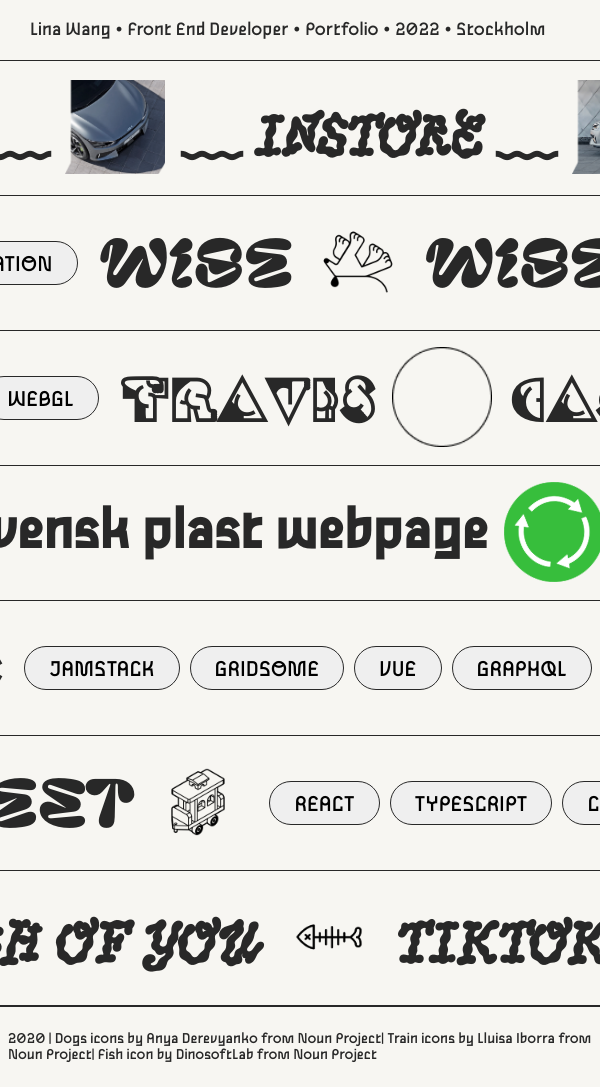
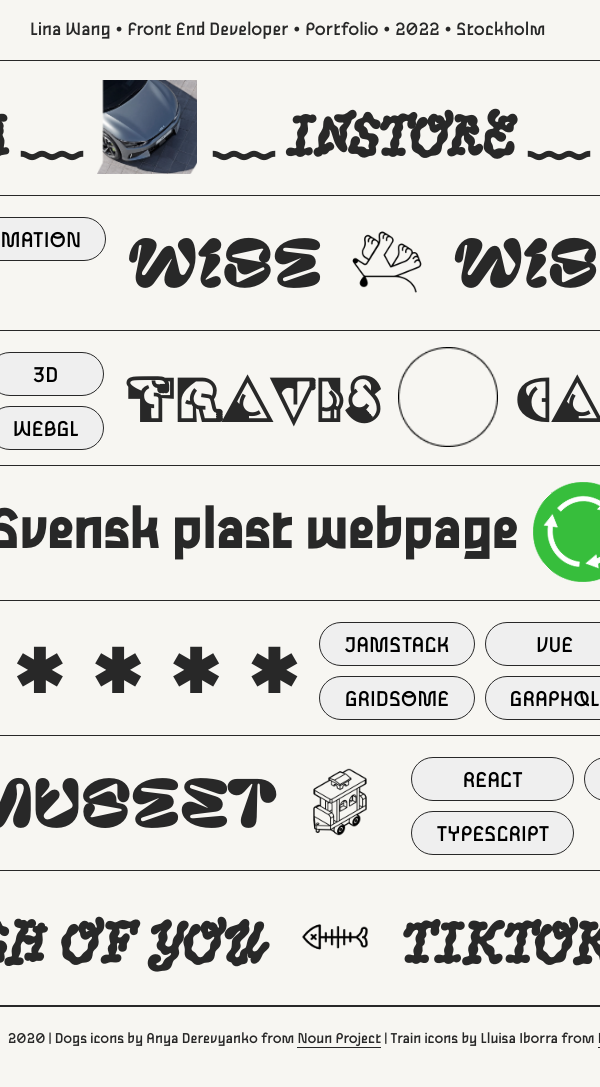
Before and after one commit to LPlox/portfolio, a Next.js app: page / in a window 600 px wide. Built offline with nearby package versions, Linux system fonts and the light colour scheme.

Commit message:
added responsive css

```diff
--- a/pages/index.js
+++ b/pages/index.js
@@ -111,11 +111,11 @@
           2020 | Dogs icons by Anya Derevyanko from{" "}
           <a href="https://thenounproject.com/browse/collection-icon/dogs-140344/?p=1" target="_blank" rel="noreferrer">
             Noun Project
-          </a>
+          </a>{" "}
           | Train icons by Lluisa Iborra from{" "}
           <a href="https://thenounproject.com/browse/collection-icon/toy-train-40887/?p=1" target="_blank" rel="noreferrer">
             Noun Project
-          </a>
+          </a>{" "}
           | Fish icon by DinosoftLab from{" "}
           <a href="https://thenounproject.com/icon/fish-1375938/" target="_blank" rel="noreferrer">
             Noun Project
--- a/styles/Home.module.css
+++ b/styles/Home.module.css
@@ -10,6 +10,13 @@
   padding: var(--homepage-link-margin-left);
   border-top: var(--border-light);
   width: 100%;
+  height: var(--footer-height);
+  overflow-x: scroll;
+  white-space: nowrap;
+}
+
+.footer a {
+  border-bottom: 1px solid var(--foreground-light);
 }
 
 /*
--- a/styles/HomepageLinkWrapper.module.css
+++ b/styles/HomepageLinkWrapper.module.css
@@ -13,6 +13,27 @@
   -ms-overflow-style: none; /* IE and Edge */
   scrollbar-width: none; /* Firefox */
   border-bottom: var(--border-light);
+}
+
+/* Below S */
+@media (max-width: 600px) {
+  .linkwrapper {
+    height: 80px;
+  }
+}
+
+/* Above S */
+@media (min-width: 600px) {
+  .linkwrapper {
+    height: var(--project-height-desktop);
+  }
+}
+
+/* When project height doesn't fill window height. Manual calculation */
+@media (min-height: 945px) {
+  .linkwrapper {
+    height: var(--project-height-XL);
+  }
 }
 
 .linkwrapper::-webkit-scrollbar {
--- a/styles/ImageContainer.module.css
+++ b/styles/ImageContainer.module.css
@@ -1,14 +1,36 @@
 .container {
-  min-width: 100px;
-  min-height: 100px;
   display: block;
   margin: auto var(--homepage-link-margin-left);
 }
 
 .image {
-  width: 100px;
-  height: 100px;
   object-fit: contain;
+}
+
+/* Below S */
+@media (max-width: 600px) {
+  .container {
+    min-width: 50px;
+    min-height: 50px;
+  }
+
+  .image {
+    width: 50px;
+    height: 50px;
+  }
+}
+
+/* Above S */
+@media (min-width: 600px) {
+  .container {
+    min-width: 100px;
+    min-height: 100px;
+  }
+
+  .image {
+    width: 100px;
+    height: 100px;
+  }
 }
 
 .spin {
--- a/styles/Tags.module.css
+++ b/styles/Tags.module.css
@@ -11,15 +11,37 @@
 }
 
 .tagbutton {
-  height: 44px;
   border-radius: 100px;
   display: flex;
   align-items: center;
   justify-content: center;
   border: var(--border-light);
-  font-size: 24px;
   font-family: var(--gulax-font);
-  padding: 4px 24px 0px;
   text-transform: uppercase;
-  margin: 5px;
 }
+
+/* Below S */
+@media (max-width: 600px) {
+  .tagswrapper {
+    margin: auto var(--homepage-link-margin-left);
+    display: grid;
+    grid-template-rows: 1fr 1fr;
+    grid-auto-flow: column;
+  }
+  .tagbutton {
+    margin: 2px;
+    height: 24px;
+    font-size: 14px;
+    padding: 0px 10px 0px;
+  }
+}
+
+/* Above S */
+@media (min-width: 600px) {
+  .tagbutton {
+    margin: 5px;
+    height: 44px;
+    font-size: 24px;
+    padding: 4px 24px 0px;
+  }
+}
--- a/styles/TitleContainer.module.css
+++ b/styles/TitleContainer.module.css
@@ -2,6 +2,20 @@
   font-size: 60px;
   margin: auto var(--homepage-link-margin-left);
   white-space: nowrap;
+}
+
+/* Below S */
+@media (max-width: 600px) {
+  .title {
+    font-size: 34px;
+  }
+}
+
+/* Above S */
+@media (min-width: 600px) {
+  .title {
+    font-size: 60px;
+  }
 }
 
 .title.gulax {
--- a/styles/globals.css
+++ b/styles/globals.css
@@ -1,6 +1,13 @@
 :root {
   --background-light: #f7f6f2;
   --foreground-light: #282828;
+
+  --project-height-desktop: 135px;
+  --footer-height: 65px;
+  --number-of-projects: 7;
+  --height-of-all-projects-desktop: 945px; /* Needs to be manually calculated and changed in HomePageLinkWrapper.module.css */
+
+  --project-height-XL: calc(90vh / var(--number-of-projects));
 
   --yellow: #fde138;
   --orange: #ffa61e;
@@ -147,6 +154,10 @@
 @media (prefers-color-scheme: dark) {
 }
 
+/* When project height doesn't fill window height. Manual calculation */
+@media (min-height: 945px) {
+}
+
 /* @media (prefers-color-scheme: dark) {
   html {
     color-scheme: dark;
```
